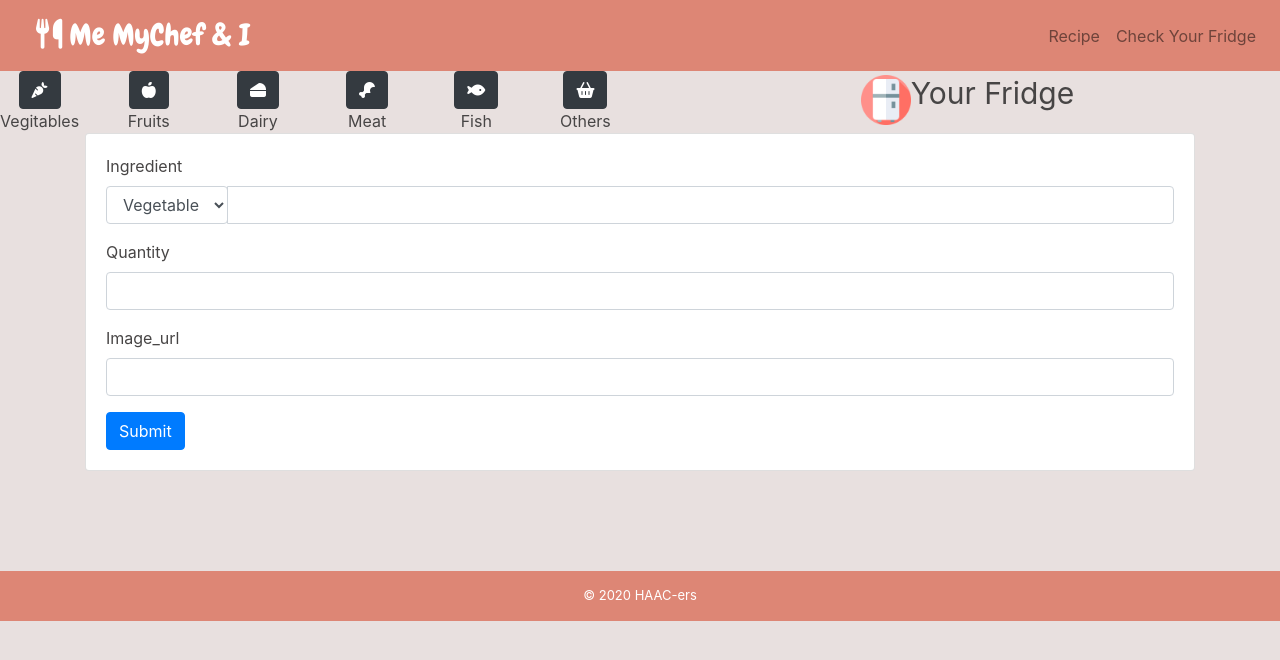
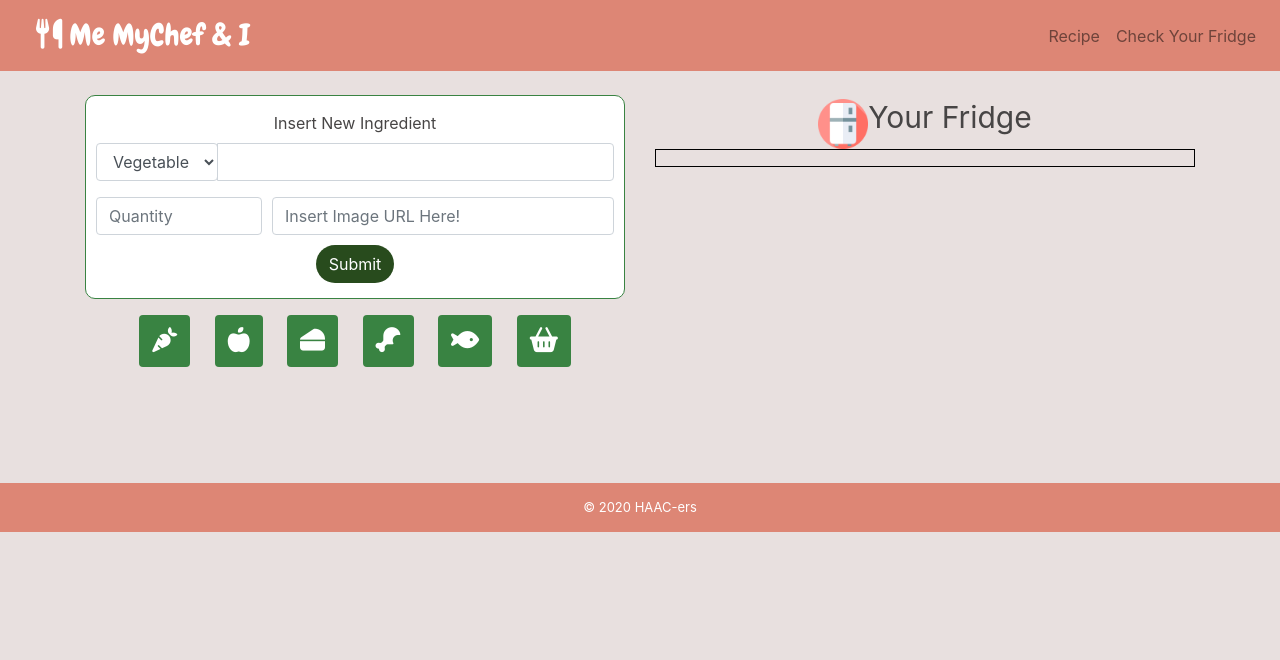
Before and after one commit to tndus604/Me-My-Chef-and-I, a website: page public/fridge.html in a window 1280 px wide. Drawn offline with nearby package versions, Linux system fonts and the light colour scheme.

Commit message:
updated fridge html

```diff
--- a/public/assets/script.js
+++ b/public/assets/script.js
@@ -40,14 +40,25 @@ async function itemList( category='' ) {
 
     itemList.forEach( function(data) {
         renderItem.innerHTML += `
-        <div class="col-3">
+        <div class="col-4">
+        <a class="btn" onclick="addToFridge(${data})">
         <img src="${data.image_url}" style="height: 70px; border-radius: 50%;">
-        <button class="btn" onclick="itemAdd(${data.id})">${data.item}</button>
+        <p>${data.item}</p>
+        </a>
         </div>
         `
     })
 }
 
+function addToFridge(data){
+    var fridgeIngredient = document.querySelector('#fridge-ingredient');
+    fridgeIngredient.innerHTML +=
+    `
+        <li>
+        <p>${data.item}</p>
+        </li>
+    `
+}
 // async function taskList( due='' ){
 //     const taskList = await apiCall( '/api/food' + (category ? `/${category}` : '') )
 //     console.log( `[taskList] due='${category}'`, taskList )
@@ -171,6 +182,7 @@ function showData() {
 		}
 	})
 }
+
 var clicks = 0;
 
 function showInstruction(recipeID) {
--- a/public/assets/style.css
+++ b/public/assets/style.css
@@ -13,6 +13,19 @@ body {
     /* font-family: 'Fredoka One', cursive; */
     background: rgb(232, 224, 223);
     color: rgb(71, 69, 69);
+}
+
+footer {
+    background-color: rgb(221, 134, 117);
+    color: white;
+    width: 100%;
+    padding: 15px 30px;
+    margin-top: 100px;
+    margin-bottom:0;
+    bottom: 0px;
+    font-size: 13px;
+    text-align: center;
+    position: relative;
 }
 
 .title-logo{
@@ -59,21 +72,46 @@ nav {
     color: white;
 }
 
-footer {
-    background-color: rgb(221, 134, 117);
-    color: white;
-    width: 100%;
-    padding: 15px 30px;
-    margin-top: 100px;
-    margin-bottom:0;
-    bottom: 0px;
-    font-size: 13px;
-    text-align: center;
-    position: relative;
+/* FRIDGE.html */
+.ingredient-input {
+    background-color: white;
+    padding: 15px 10px;
+    border: 1px solid rgb(57,131,066);
+    border-radius: 10px;
 }
 
-.item-image{
-    width:20px;
-    height:20px;
+.submitIngreBtn {
+    background: rgb(40,75,29);
+    color: white;
+    border-radius: 2rem;
+    margin-top: 10px;
 }
-/* @media  */
+
+.vegi-btn, .category-btn{
+    background: rgb(57,131,066);
+    color: white;
+    font-size: 18px;
+}
+
+.category-btn:active, .vegi-btn:active {
+    background: red;
+}
+
+/* #renderItem {
+    border: 1px solid black;
+} */
+
+@media (min-width: 330px) {
+    .category-btn {
+        margin-left: 8px;
+    }
+}
+
+@media (min-width: 992px) {
+    .category-btn {
+        margin-left: 20px;
+    }
+    .vegi-btn, .category-btn {
+        font-size: 25px;
+    }
+}
--- a/public/fridge.html
+++ b/public/fridge.html
@@ -38,33 +38,14 @@
     </div>
   </nav>
 
-
+  <div class="container mt-4">
   <div class="row text-center">
-    <div class="col-sm-12 col-md-6 text-center">
+    <div class="col-12 col-md-6 text-center">
       <div class="row">
-        <div class="col"><button type="button" class="btn btn-dark" onclick="itemList(category='vegetable')"><i class="fas fa-carrot"></i></button><br>Vegitables</div>
-        <div class="col"><button type="button" class="btn btn-dark" onclick="itemList(category='fruit')"><i class="fas fa-apple-alt"></i></button><br>Fruits</div>
-        <div class="col"><button type="button" class="btn btn-dark" onclick="itemList(category='dairy')"><i class="fas fa-cheese"></i></button><br>Dairy</div>
-        <div class="col"><button type="button" class="btn btn-dark" onclick="itemList(category='meat')"><i class="fas fa-drumstick-bite"></i></button><br>Meat</div>
-        <div class="col"><button type="button" class="btn btn-dark" onclick="itemList(category='seafood')"><i class="fas fa-fish"></i></button><br>Fish</div>
-        <div class="col"><button type="button" class="btn btn-dark" onclick="itemList(category='others')"><i class="fas fa-shopping-basket"></i></button><br>Others</div>
-      </div>
-
-      <div class="row" id="renderItem">
-      </div>
-
-    </div>
-    <div class="col-sm-12 col-md-6 text-center">
-        <img src="./assets/fridge3.png" style="height: 50px;"><span style="font-size: 30px; padding-top: 10px;">Your Fridge</span>
-    </div>
-  </div>
-
-  <div class="container">
-    <div class="card">
-      <div class="card-body">
-        <form>
+        <div class="col-12">
+              <form class="ingredient-input">
                 <div class="form-group">
-            <label for="foodInfo">Ingredient</label>
+                  <label for="foodInfo">Insert New Ingredient</label>
                   <div class="input-group mb-3">
                     <div class="input-group-prepend">
                       <select class="form-control" id="category">
@@ -79,20 +60,45 @@
                     <input class="form-control" id="itemName">
                   </div>
                 </div>
-          <div class="form-group">
-            <label for="quantity">Quantity</label>
-            <input type="number" class="form-control" id="quantity">
+                <div class="form-row">
+                  <div class="col-4">
+                    <input type="number" class="form-control" id="quantity" placeholder="Quantity">
                   </div>
-          <div class="form-group">
-            <label for="imageUrl">Image_url</label>
-            <input type="text" class="form-control" id="imageUrl">
+                  <div class="col-8">
+                    <input type="text" class="form-control" placeholder="Insert Image URL Here!">
                   </div>
-          <button class="btn btn-primary" type="submit">Submit</button>
+                </div>
+                <button class="btn submitIngreBtn" type="submit">Submit</button>
               </form>
+        </div>
+        <!-- https://cdn.onlinewebfonts.com/svg/img_19587.png -->
+        <div class="col-12 btn-row mt-3 mb-3">
+        <button type="button vegi-btn" class="btn vegi-btn" onclick="itemList(category='vegetable')"><i class="fas fa-carrot"></i></button>
+        <button type="button" class="btn category-btn" onclick="itemList(category='fruit')"><i class="fas fa-apple-alt"></i></button>
+        <button type="button" class="btn category-btn" onclick="itemList(category='dairy')"><i class="fas fa-cheese"></i></button>
+        <button type="button" class="btn category-btn" onclick="itemList(category='meat')"><i class="fas fa-drumstick-bite"></i></button>
+        <button type="button" class="btn category-btn" onclick="itemList(category='seafood')"><i class="fas fa-fish"></i></button>
+        <button type="button" class="btn category-btn" onclick="itemList(category='others')"><i class="fas fa-shopping-basket"></i></button>
+        </div>
+      </div>
+
+        <div class="row" id="renderItem">
+
+        </div>
+    </div>
+
+    <div class="col-12 col-md-6 text-center">
+      <!-- title -->
+      <img src="./assets/fridge3.png" style="height: 50px;"><span style="font-size: 30px; padding-top: 10px;">Your Fridge</span>
+      <!-- Fridge List -->
+      <div class="container" style="border: 1px solid black">
+        <ul id='fridge-ingredient'>
+
+        </ul>
       </div>
     </div>
   </div>
-
+</div>
   <footer class="footer">
     <p style="margin-bottom:0;">© 2020 HAAC-ers</p>
   </footer>
```
Also changed, not shown: 2 other files. Lines whose indentation alone changed are shown as unchanged.
